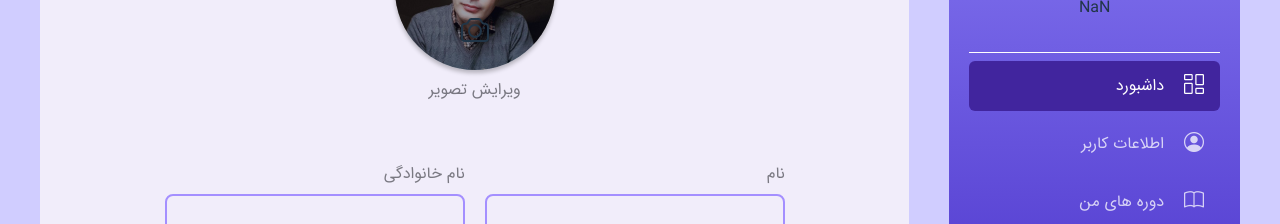
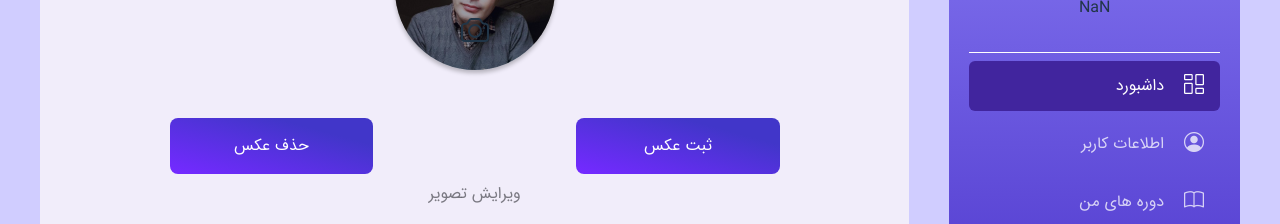
Before and after one commit to academy-react/Hexa-Squad, a React (Vite) app: page /userPanel/editProfile in a window 1280 px wide. Shown: the part 220-444 px from the top of the page. Built offline with nearby package versions, Linux system fonts and the light colour scheme; no server answers.

Commit message:
fetch Update Profile Info API

```diff
--- a/src/components/Landing/NewsCard.jsx
+++ b/src/components/Landing/NewsCard.jsx
@@ -10,7 +10,7 @@ const NewsCard = ({ name, img, description, views, date,id }) => {
       <div className=" w-[440px] h-[230px]  md:h-[240px]  md:w-[600px] cursor-pointer rounded-xl ">
         <Link to={"/newsDetails/"+id}>
           <div className="absolute cursor-pointer group mr-[220px] md:mr-[260px] lg:mr-[265px] mt-5 md:mt-6 lg:mt-7 ">
-            <h2 className="md:text-lg text-base text-newPurple3 group-hover:text-newPurple2 pl-6 h-14 dark:text-[#e9e8ff] dark:group-hover:text-[#F0E2FF]">
+            <h2 className="news-name md:text-lg text-base text-newPurple3 group-hover:text-newPurple2 pl-6 h-14 dark:text-[#e9e8ff] dark:group-hover:text-[#F0E2FF]">
               {name}
             </h2>
             <div className="flex flex-row my-2">
--- a/src/components/Landing/common.css
+++ b/src/components/Landing/common.css
@@ -183,8 +183,11 @@
         @apply text-darkblue7 lg:mt-[-80px];
     }
     .news-card{
-        @apply w-[440px] md:w-full relative flex flex-col gap-y-8 mx-auto px-4 ;
+        @apply w-[440px] md:w-full relative flex flex-col gap-y-8 mx-auto px-4  text-ellipsis whitespace-nowrap overflow-hidden;
     }
+    /* .news-card .news-name{
+        @apply text-ellipsis whitespace-nowrap overflow-hidden;
+    } */
     .news-card .news-view{
         @apply md:absolute md:top-10 md:right-0 lg:top-12 lg:text-base;
     }
@@ -202,6 +205,9 @@
     }
     .news-description{
         @apply lg:pt-4;
+    }
+    .news-card img{
+        @apply h-[150px] w-[150px] md:w-[220px] md:h-[186px] ;
     }
 
     /* Panel --> Edit Profile */
--- a/src/components/UserPanel/EditProfile/EditProfileImage.jsx
+++ b/src/components/UserPanel/EditProfile/EditProfileImage.jsx
@@ -1,4 +1,5 @@
 import React, { Fragment, useState } from "react";
+import onSubmit from "../../../core/services/api/PostData/addProfileImage";
 
 import { cameraSvg } from "../../../assets/icons/svgIcons";
 import pic from '../../../assets/image/drBahr.jpg';
@@ -23,6 +24,19 @@ const EditProfileImage = () => {
                 <input id="input-file" type='file' onChange={handleImage}  className="hidden" />
             </label>
         </div>
+        <div className="flex flex-row">
+          <input
+            type="submit"
+            value="حذف عکس"
+            className="primary-btn block mx-auto mt-12 w-2/5 md:1/6 lg:w-3/12 p-4 mb-8 lg:mb-0 rounded-lg text-[#fff] cursor-pointer"
+          />
+          <input
+            type="submit"
+            value="ثبت عکس"
+            className="primary-btn block mx-auto mt-12 w-2/5 md:1/6 lg:w-3/12 p-4 mb-8 lg:mb-0 rounded-lg text-[#fff] cursor-pointer"
+            onClick={onSubmit}
+          />
+        </div>
         <span className="text-[#3F3F47aa] dark:text-semiWhite2 flex justify-center mt-2">ویرایش تصویر</span>
 
     </Fragment>
--- a/src/core/services/api/PostData/EditProfile.js
+++ b/src/core/services/api/PostData/addProfileImage.js
@@ -10,6 +10,7 @@ const onSubmit = async (userImage, setUserInfo) => {
 
     try{
         const result = await http.post("/SharePanel/AddProfileImage", data)
+        // setUserInfo(result)
         console.log("result2 is:", result)
 
 
--- /dev/null
+++ b/src/core/services/api/PutData/handleEditProfileInfo.js
@@ -0,0 +1,29 @@
+import http from "../../interceptor";
+import onFormData from "../FormData";
+
+const handleEditProfileInfo = async (userInfo, setUserInfo) => {
+    const obj = {
+        LName: userInfo.lName,
+        fName : userInfo.fName,
+        userAbout : userInfo.userAbout,
+        linkdinProfile : userInfo.linkdinProfile,
+        telegramLink : userInfo.telegramLink,
+        homeAdderess : userInfo.homeAdderess,
+        nationalCode : userInfo.nationalCode,
+        gender : userInfo.gender,
+        birthDay : userInfo.birthDay
+    }
+    const data = onFormData(obj)
+
+    try{
+        const result = await http.put("/SharePanel/UpdateProfileInfo", data)
+        setUserInfo(result)
+        console.log("result2 is:", result)
+
+
+    } catch (error) {
+        console.log('error is:', error)
+    }
+}
+
+export default handleEditProfileInfo;
--- a/src/screens/Panel/EditProfile.jsx
+++ b/src/screens/Panel/EditProfile.jsx
@@ -3,7 +3,8 @@ import getProfileInfo from "../../core/services/api/GetData/getProfileInfo";
 import TitleSection from "../../components/UserPanel/TitleSection";
 import EditProfileImage from "../../components/UserPanel/EditProfile/EditProfileImage";
 import EditProfileInfo from "../../components/UserPanel/EditProfile/EditProfileInfo";
-import onSubmit from "../../core/services/api/PostData/EditProfile";
+import onSubmit from "../../core/services/api/PostData/addProfileImage";
+import handleEditProfileInfo from "../../core/services/api/PutData/handleEditProfileInfo";
 
 const EditProfile = () => {
   const [userInfo, setUserInfo] = useState([{
@@ -42,7 +43,7 @@ const EditProfile = () => {
           type="submit"
           value="ثبت اطلاعات"
           className="primary-btn block mx-auto mt-12 w-2/5 md:1/6 lg:w-3/12 p-4 mb-8 lg:mb-0 rounded-lg text-[#fff] cursor-pointer"
-          onClick={onSubmit}
+          onClick={handleEditProfileInfo}
         />
       </div>
     </Fragment>
```
